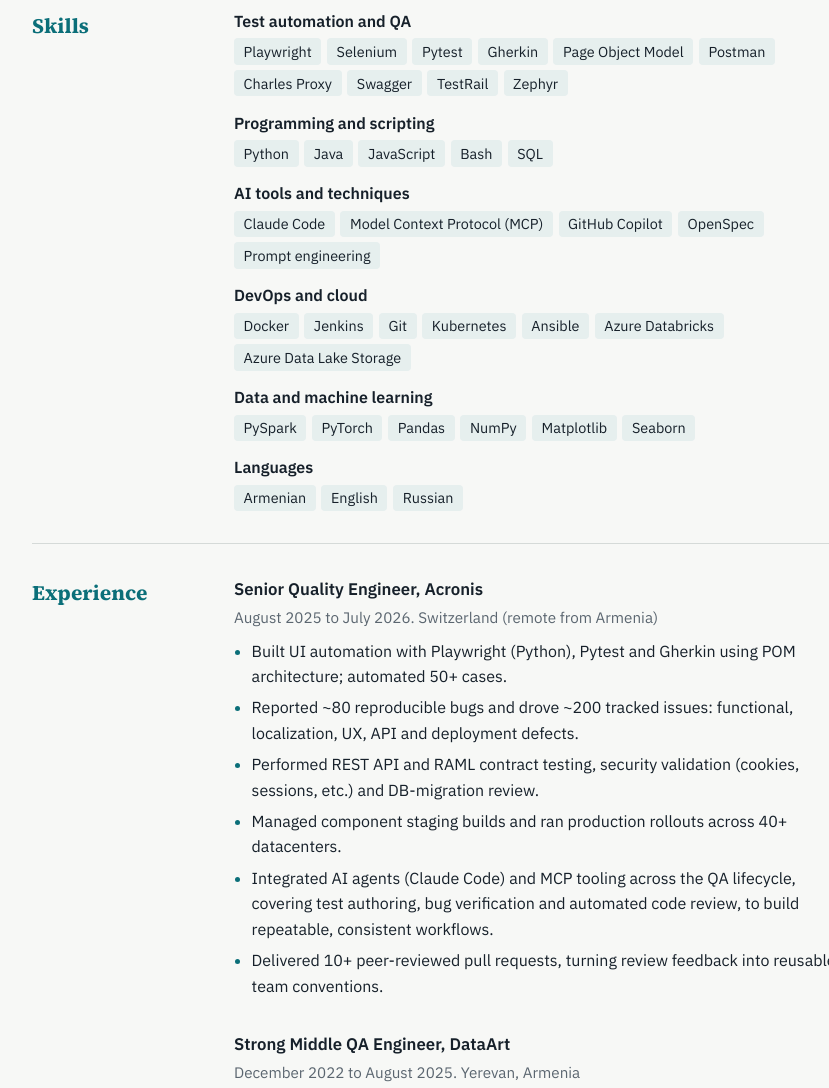
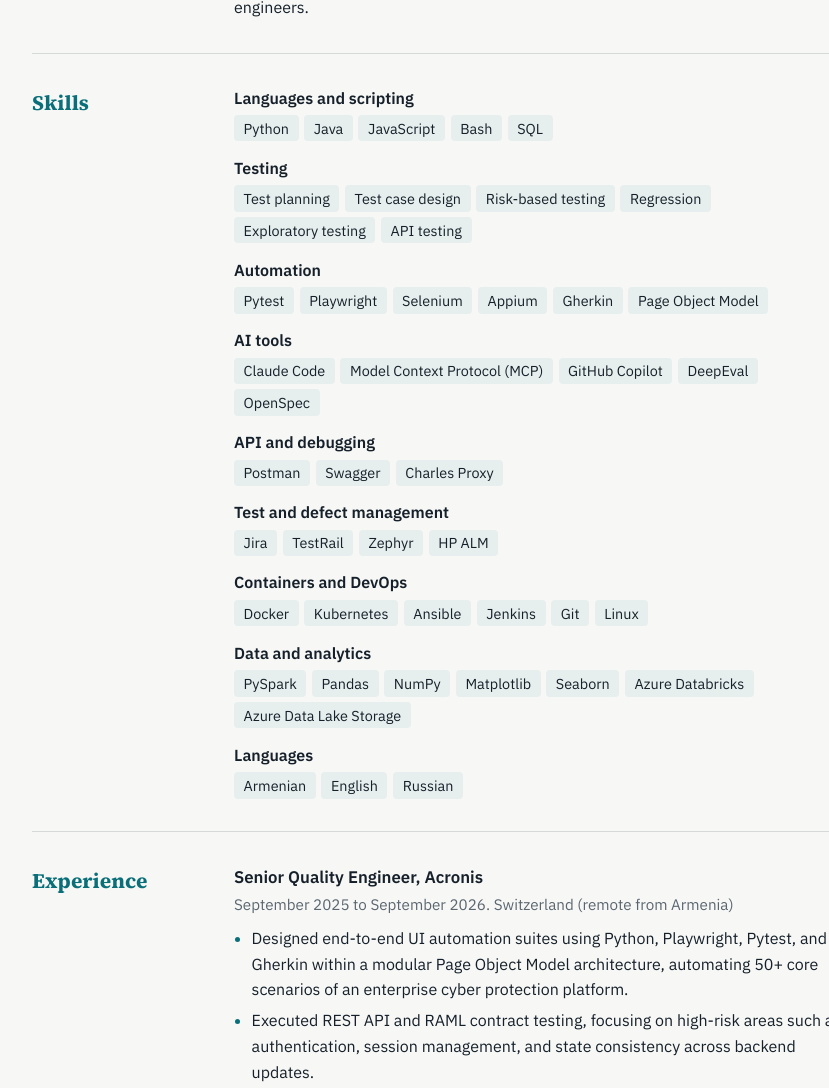
Before and after one commit to Hakobj/Hakobj.github.io, a plain HTML site: page index.html in a window 1280 px wide. Shown: the part 497-1585 px from the top of the page, without its empty margins (202-1031 px from the left). Drawn offline with Linux system fonts and the light colour scheme.

Commit message:
Update CV: summary, skills, Acronis role and dates
Co-Authored-By: Claude Opus 5.5 <noreply@anthropic.com>
Claude-Session: https://claude.ai/code/session_01PvgQ3uuWn7RzGS6cYQKoBR

```diff
--- a/index.html
+++ b/index.html
@@ -101,22 +101,28 @@ footer { padding-top: 1.5rem; color: var(--muted); font-size: .9rem; }
   <main>
     <section id="summary">
       <h2>Summary</h2>
-      <p>Senior QA Engineer with 10+ years of experience leading end-to-end quality assurance, test automation and release management across web, mobile and cloud environments. Proven record of reducing production defect rates, streamlining CI/CD pipelines and driving cross-functional quality standards. Also brings 3+ years of hands-on Data Science and Data Quality testing, focused on tabular data analysis, predictive modeling, and data and model quality validation.</p>
+      <p>Senior QA engineer with over 10 years in software testing and automation across enterprise SaaS, cyber protection, banking and data products, including 3+ years focused on Data Science tooling. I plan testing for new features and releases, put coverage where the risk is highest, and dig into hard defects until the root cause is clear. Experienced in building Python-based test frameworks with Playwright and Pytest, API testing, and CI/CD setups with Docker and Kubernetes. I use agentic AI tools like Claude Code and Model Context Protocol (MCP) daily to speed up test writing, defect verification and code reviews, and I have mentored junior QA engineers.</p>
     </section>
 
     <section id="skills">
       <h2>Skills</h2>
       <dl class="skills">
-        <div><dt>Test automation and QA</dt><dd>
-          <span class="chip">Playwright</span><span class="chip">Selenium</span><span class="chip">Pytest</span><span class="chip">Gherkin</span><span class="chip">Page Object Model</span><span class="chip">Postman</span><span class="chip">Charles Proxy</span><span class="chip">Swagger</span><span class="chip">TestRail</span><span class="chip">Zephyr</span></dd></div>
-        <div><dt>Programming and scripting</dt><dd>
+        <div><dt>Languages and scripting</dt><dd>
           <span class="chip">Python</span><span class="chip">Java</span><span class="chip">JavaScript</span><span class="chip">Bash</span><span class="chip">SQL</span></dd></div>
-        <div><dt>AI tools and techniques</dt><dd>
-          <span class="chip">Claude Code</span><span class="chip">Model Context Protocol (MCP)</span><span class="chip">GitHub Copilot</span><span class="chip">OpenSpec</span><span class="chip">Prompt engineering</span></dd></div>
-        <div><dt>DevOps and cloud</dt><dd>
-          <span class="chip">Docker</span><span class="chip">Jenkins</span><span class="chip">Git</span><span class="chip">Kubernetes</span><span class="chip">Ansible</span><span class="chip">Azure Databricks</span><span class="chip">Azure Data Lake Storage</span></dd></div>
-        <div><dt>Data and machine learning</dt><dd>
-          <span class="chip">PySpark</span><span class="chip">PyTorch</span><span class="chip">Pandas</span><span class="chip">NumPy</span><span class="chip">Matplotlib</span><span class="chip">Seaborn</span></dd></div>
+        <div><dt>Testing</dt><dd>
+          <span class="chip">Test planning</span><span class="chip">Test case design</span><span class="chip">Risk-based testing</span><span class="chip">Regression</span><span class="chip">Exploratory testing</span><span class="chip">API testing</span></dd></div>
+        <div><dt>Automation</dt><dd>
+          <span class="chip">Pytest</span><span class="chip">Playwright</span><span class="chip">Selenium</span><span class="chip">Appium</span><span class="chip">Gherkin</span><span class="chip">Page Object Model</span></dd></div>
+        <div><dt>AI tools</dt><dd>
+          <span class="chip">Claude Code</span><span class="chip">Model Context Protocol (MCP)</span><span class="chip">GitHub Copilot</span><span class="chip">DeepEval</span><span class="chip">OpenSpec</span></dd></div>
+        <div><dt>API and debugging</dt><dd>
+          <span class="chip">Postman</span><span class="chip">Swagger</span><span class="chip">Charles Proxy</span></dd></div>
+        <div><dt>Test and defect management</dt><dd>
+          <span class="chip">Jira</span><span class="chip">TestRail</span><span class="chip">Zephyr</span><span class="chip">HP ALM</span></dd></div>
+        <div><dt>Containers and DevOps</dt><dd>
+          <span class="chip">Docker</span><span class="chip">Kubernetes</span><span class="chip">Ansible</span><span class="chip">Jenkins</span><span class="chip">Git</span><span class="chip">Linux</span></dd></div>
+        <div><dt>Data and analytics</dt><dd>
+          <span class="chip">PySpark</span><span class="chip">Pandas</span><span class="chip">NumPy</span><span class="chip">Matplotlib</span><span class="chip">Seaborn</span><span class="chip">Azure Databricks</span><span class="chip">Azure Data Lake Storage</span></dd></div>
         <div><dt>Languages</dt><dd>
           <span class="chip">Armenian</span><span class="chip">English</span><span class="chip">Russian</span></dd></div>
       </dl>
@@ -127,14 +133,14 @@ footer { padding-top: 1.5rem; color: var(--muted); font-size: .9rem; }
       <div>
         <article class="job">
           <h3>Senior Quality Engineer, Acronis</h3>
-          <p class="meta">August 2025 to July 2026. Switzerland (remote from Armenia)</p>
+          <p class="meta">September 2025 to September 2026. Switzerland (remote from Armenia)</p>
           <ul class="bullets">
-            <li>Built UI automation with Playwright (Python), Pytest and Gherkin using POM architecture; automated 50+ cases.</li>
-            <li>Reported ~80 reproducible bugs and drove ~200 tracked issues: functional, localization, UX, API and deployment defects.</li>
-            <li>Performed REST API and RAML contract testing, security validation (cookies, sessions, etc.) and DB-migration review.</li>
-            <li>Managed component staging builds and ran production rollouts across 40+ datacenters.</li>
-            <li>Integrated AI agents (Claude Code) and MCP tooling across the QA lifecycle, covering test authoring, bug verification and automated code review, to build repeatable, consistent workflows.</li>
-            <li>Delivered 10+ peer-reviewed pull requests, turning review feedback into reusable team conventions.</li>
+            <li>Designed end-to-end UI automation suites using Python, Playwright, Pytest, and Gherkin within a modular Page Object Model architecture, automating 50+ core scenarios of an enterprise cyber protection platform.</li>
+            <li>Executed REST API and RAML contract testing, focusing on high-risk areas such as authentication, session management, and state consistency across backend updates.</li>
+            <li>Configured Claude Code agents and custom MCP tools within local QA workflows for faster test authoring, regression verification, and PR reviews.</li>
+            <li>Tested LLM-based product features using the DeepEval framework.</li>
+            <li>Verified staging deployments and rollouts across 40+ global datacenters using Jenkins, Kubernetes, and Ansible.</li>
+            <li>Investigated, reproduced, and documented over 80 functional defects, working with developers through triage and resolution across 200+ Jira issues.</li>
           </ul>
         </article>
 
@@ -207,7 +213,7 @@ footer { padding-top: 1.5rem; color: var(--muted); font-size: .9rem; }
         <h3 style="margin-top:1.5rem">Professional projects (code not public)</h3>
         <ul class="bullets">
           <li>Regression and smoke automation suites (DataArt): Selenium, Pytest and Page Object Model; reduced manual testing effort by 60%.</li>
-          <li>UI automation framework (Acronis): Playwright (Python), Pytest, Gherkin and POM; 50+ automated cases.</li>
+          <li>UI automation framework (Acronis): Playwright (Python), Pytest, Gherkin and POM; 50+ automated core scenarios.</li>
           <li>User content diversification algorithm (PicsArt): Python, SQL and Seaborn; verified data logic that drove a 50% increase in user engagement.</li>
           <li>Anomaly detection on crash data (PicsArt): Python, Pandas, Matplotlib and ARIMA/SARIMA; improved crash detection accuracy by 25%.</li>
           <li>User trend detection (PicsArt): Python, PySpark and NumPy; cut manual marketing analysis workload by 40%.</li>
```
Also changed, not shown: 1 other file.
